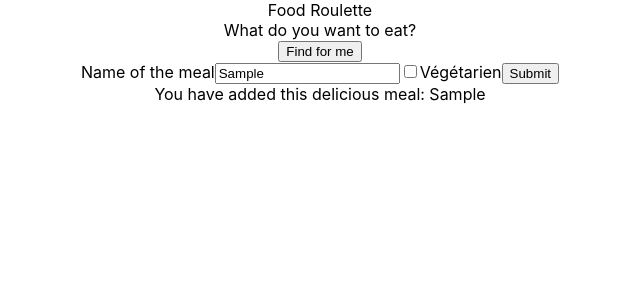
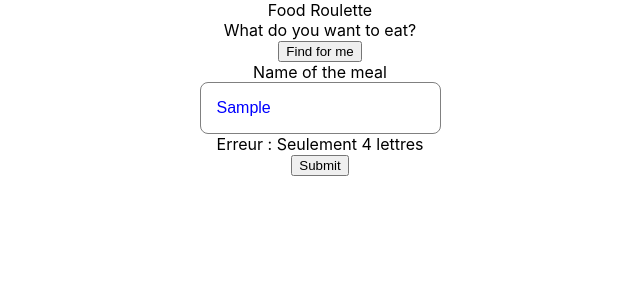
Before and after one commit to celinedesnoe/food-roulette, a React (Create React App) app: page / in a window 1280 px wide. Both pictures are taken after typing "Sample" into the empty fields and a click on the button "Submit". Shown: the top 300 px of the page, without its empty margins (320-960 px from the left). Built offline with nearby package versions, Linux system fonts and the light colour scheme.

Commit message:
useField instead of Field from Formik

```diff
--- a/package.json
+++ b/package.json
@@ -21,7 +21,8 @@
     "react-scripts": "4.0.0",
     "redux": "4.0.5",
     "typescript": "^4.1.2",
-    "web-vitals": "^0.2.4"
+    "web-vitals": "^0.2.4",
+    "yup": "0.32.8"
   },
   "scripts": {
     "start": "rm -rf tsconfig.json && react-scripts start",
--- /dev/null
+++ b/src/component/TextInput/TextInput.tsx
@@ -0,0 +1,67 @@
+import React, { InputHTMLAttributes, useState } from "react";
+import { ErrorMessage, useField } from "formik";
+import { useDispatch } from "react-redux";
+
+import "./textinput.css";
+
+interface FormikInputProps
+  extends Omit<InputHTMLAttributes<HTMLInputElement>, "autoComplete"> {
+  id: string;
+  label: string;
+  name: string;
+  type?: string;
+  isRequired?: boolean;
+  autoComplete?: boolean;
+  labelClassName?: string;
+  hasError?: string;
+}
+
+const TextInput = ({
+  id,
+  placeholder,
+  name,
+  label,
+  hasError,
+}: FormikInputProps) => {
+  const [field, meta, helpers] = useField(name);
+
+  const [isInputFocus, setIsInputFocus] = useState(false);
+
+  const handleFocus = () => {
+    helpers.setError("");
+    setIsInputFocus(!isInputFocus);
+  };
+
+  const handleBlur = () => {
+    setIsInputFocus(!isInputFocus);
+  };
+
+  const CustomError = () => {
+    return (
+      <div>
+        <span>Erreur : </span>
+        {meta.error}
+      </div>
+    );
+  };
+
+  return (
+    <div>
+      <div>
+        <label htmlFor="name">{label}</label>
+      </div>
+      <input
+        id={id}
+        placeholder={placeholder}
+        className="textinput"
+        onFocus={handleFocus}
+        {...field}
+      />
+
+      {name && <ErrorMessage name={name} component={CustomError} />}
+      {hasError && <div aria-live="polite">{hasError}</div>}
+    </div>
+  );
+};
+
+export default TextInput;
--- /dev/null
+++ b/src/component/TextInput/textinput.css
@@ -0,0 +1,13 @@
+.textinput {
+  height: 50px;
+  padding: 0 16px;
+
+  color: blue;
+  font-size: 16px;
+
+  background-color: white;
+  border: 1px solid grey;
+  border-radius: 8px;
+
+  appearance: none;
+}
--- a/src/containers/FoodForm.tsx
+++ b/src/containers/FoodForm.tsx
@@ -1,7 +1,10 @@
 import React, { useState } from "react";
-import { Formik, Form, Field } from "formik";
+import { Formik, Form } from "formik";
 import { useDispatch } from "react-redux";
 import { addFoodItem } from "../actions/foodList";
+import * as Yup from "yup";
+
+import TextInput from "../component/TextInput/TextInput";
 
 interface NewFoodValues {
   name: string;
@@ -11,6 +14,7 @@ interface NewFoodValues {
 const FoodForm = () => {
   const initialValues: NewFoodValues = { name: "", isVegetarian: false };
   const [newFoodIdea, setNewFoodIdea] = useState(initialValues);
+  const [hasError, setHasError] = useState("");
 
   const dispatch = useDispatch();
 
@@ -22,19 +26,30 @@ const FoodForm = () => {
     <div>
       <Formik
         initialValues={initialValues}
+        validationSchema={Yup.object({
+          name: Yup.string().max(4, "Seulement 4 lettres"),
+        })}
         onSubmit={(values, actions) => {
           setNewFoodIdea(values);
           actions.setSubmitting(false);
+          // if (values.name !== "aaaa") {
+          //   setHasError("NO GOOOOO");
+          // }
           addFood(values);
         }}
       >
         <Form className="">
-          <label htmlFor="name">Name of the meal</label>
-          <Field id="name" name="name" placeholder="Rougail" />
-          <label>
+          <TextInput
+            id="name"
+            name="name"
+            placeholder="Rougail"
+            label="Name of the meal"
+            hasError={hasError}
+          />
+          {/* <label>
             <Field type="checkbox" name="isVegetarian" />
             {"Végétarien"}
-          </label>
+          </label> */}
           <button type="submit">Submit</button>
         </Form>
       </Formik>
```
Also changed, not shown: 1 other file (tests, documents, lock files or other folders).
